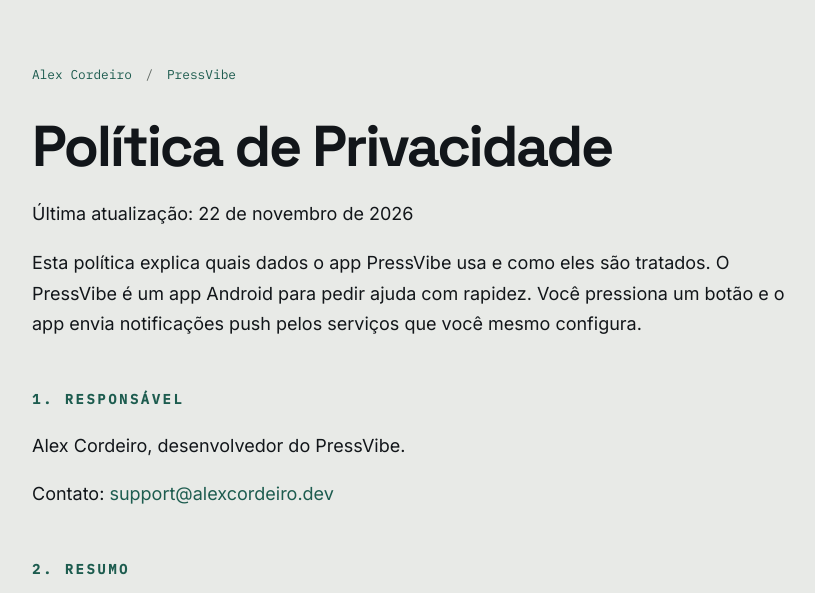
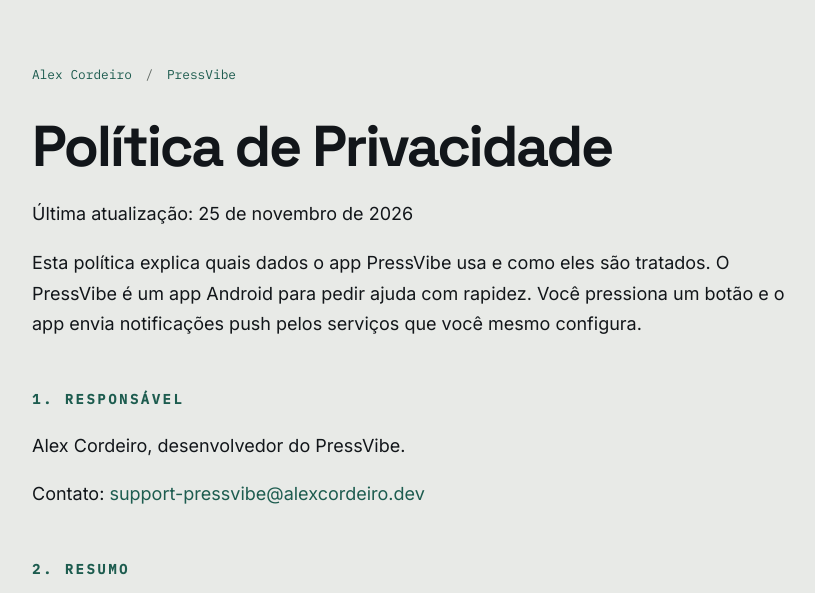
Before and after one commit to alxcord/alxcord.github.io, a Jekyll site: the page built from apps/pressvibe/privacidade.md, in a window 1280 px wide and 900 px high. Shown: the top 593 px of the window, without its empty margins (176-991 px from the left). Built offline with Jekyll 4.4.1, drawn with Linux system fonts in a browser that asks for light colours; some of the changed text lies outside the part shown.

Commit message:
PressVibe: contato da política de privacidade para support-pressvibe@
Co-Authored-By: Claude Opus 5.5 <noreply@anthropic.com>
Claude-Session: https://claude.ai/code/session_0177KaFpvqWUKeQZ8SA6bfRS

```diff
--- a/apps/pressvibe/privacidade.md
+++ b/apps/pressvibe/privacidade.md
@@ -7,7 +7,7 @@ permalink: /apps/pressvibe/privacidade/
 
 # Política de Privacidade
 
-Última atualização: 22 de novembro de 2026
+Última atualização: 25 de novembro de 2026
 
 Esta política explica quais dados o app PressVibe usa e como eles são tratados. O PressVibe é um app Android para pedir ajuda com rapidez. Você pressiona um botão e o app envia notificações push pelos serviços que você mesmo configura.
 
@@ -15,7 +15,7 @@ Esta política explica quais dados o app PressVibe usa e como eles são tratados
 
 Alex Cordeiro, desenvolvedor do PressVibe.
 
-Contato: [support@alexcordeiro.dev](mailto:support@alexcordeiro.dev)
+Contato: [support-pressvibe@alexcordeiro.dev](mailto:support-pressvibe@alexcordeiro.dev)
 
 ## 2. Resumo
 
@@ -88,7 +88,7 @@ O app não é direcionado a menores de 13 anos. Como o app não coleta dados, n
 
 ## 12. Seus direitos
 
-Como o desenvolvedor não guarda dados seus, não há dados para acessar, corrigir ou excluir na nossa base. Você controla tudo no próprio aparelho. Para dúvidas ou para exercer qualquer direito previsto na Lei Geral de Proteção de Dados (Lei 13.709/2018), escreva para [support@alexcordeiro.dev](mailto:support@alexcordeiro.dev).
+Como o desenvolvedor não guarda dados seus, não há dados para acessar, corrigir ou excluir na nossa base. Você controla tudo no próprio aparelho. Para dúvidas ou para exercer qualquer direito previsto na Lei Geral de Proteção de Dados (Lei 13.709/2018), escreva para [support-pressvibe@alexcordeiro.dev](mailto:support-pressvibe@alexcordeiro.dev).
 
 ## 13. Segurança
 
```
